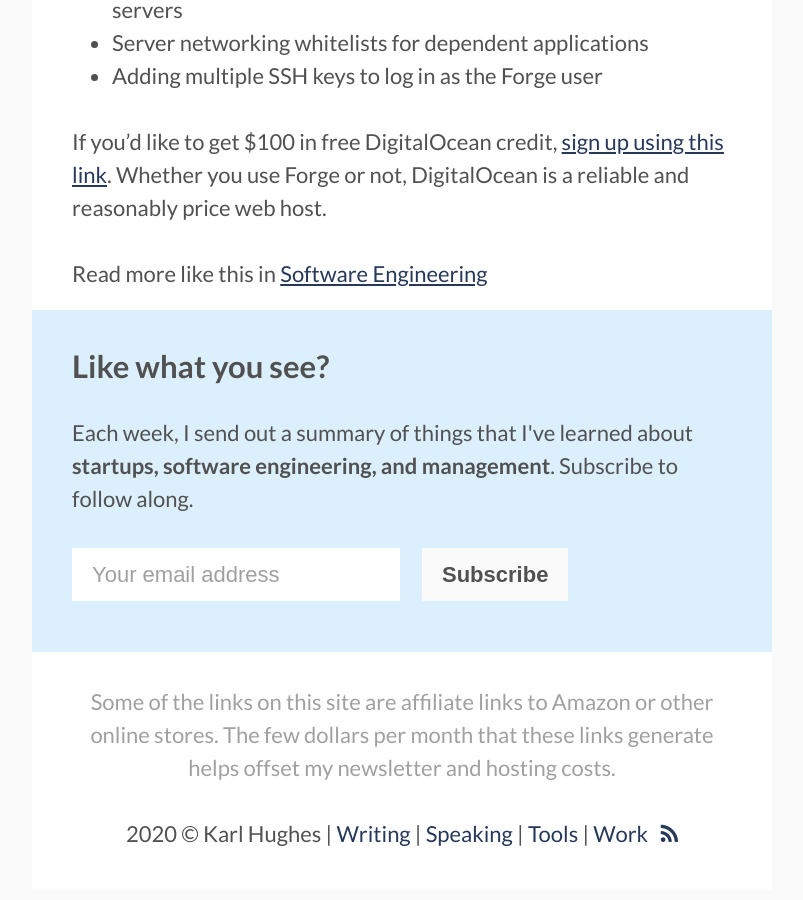
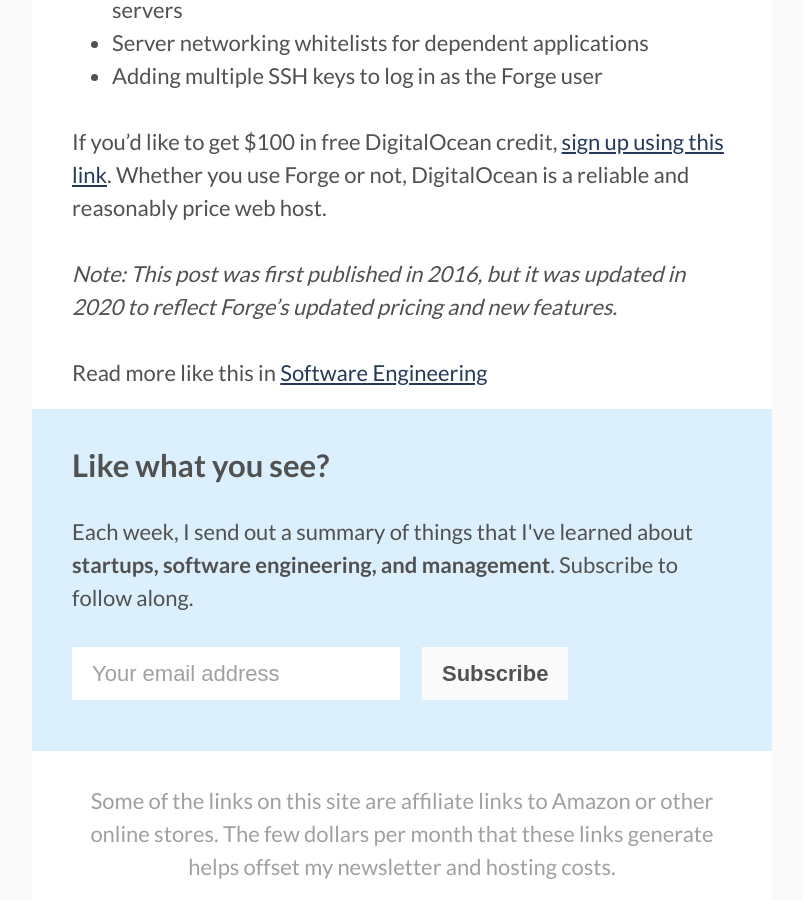
Before and after one commit to karllhughes/personal-blog-5, a Jekyll site: the page built from _posts/2020-12-08-laravel-forge.markdown, in a window 1280 px wide and 900 px high, scrolled down 8223 px. Shown: the whole window, without its empty margins (238-1041 px from the left). Built offline with Jekyll 4.4.1, drawn with Linux system fonts in a browser that asks for light colours; some of the changed text lies outside the part shown.

Commit message:
Updating forge date

```diff
--- a/_posts/2016-02-01-laravel-forge.markdown
+++ b/_posts/2020-12-08-laravel-forge.markdown
@@ -1,7 +1,7 @@
 ---
 layout: post
 title: "Laravel Forge: Deploy Laravel Applications Fast"
-date: 2016-02-01
+date: 2020-12-08
 img: /assets/img/laravel-forge.png
 categories:
   - Software Engineering
@@ -103,3 +103,5 @@
 *   Adding multiple SSH keys to log in as the Forge user
 
 If you'd like to get $100 in free DigitalOcean credit, [sign up using this link](https://m.do.co/c/888fefc32a01). Whether you use Forge or not, DigitalOcean is a reliable and reasonably price web host.
+
+_Note: This post was first published in 2016, but it was updated in 2020 to reflect Forge's updated pricing and new features._
```
